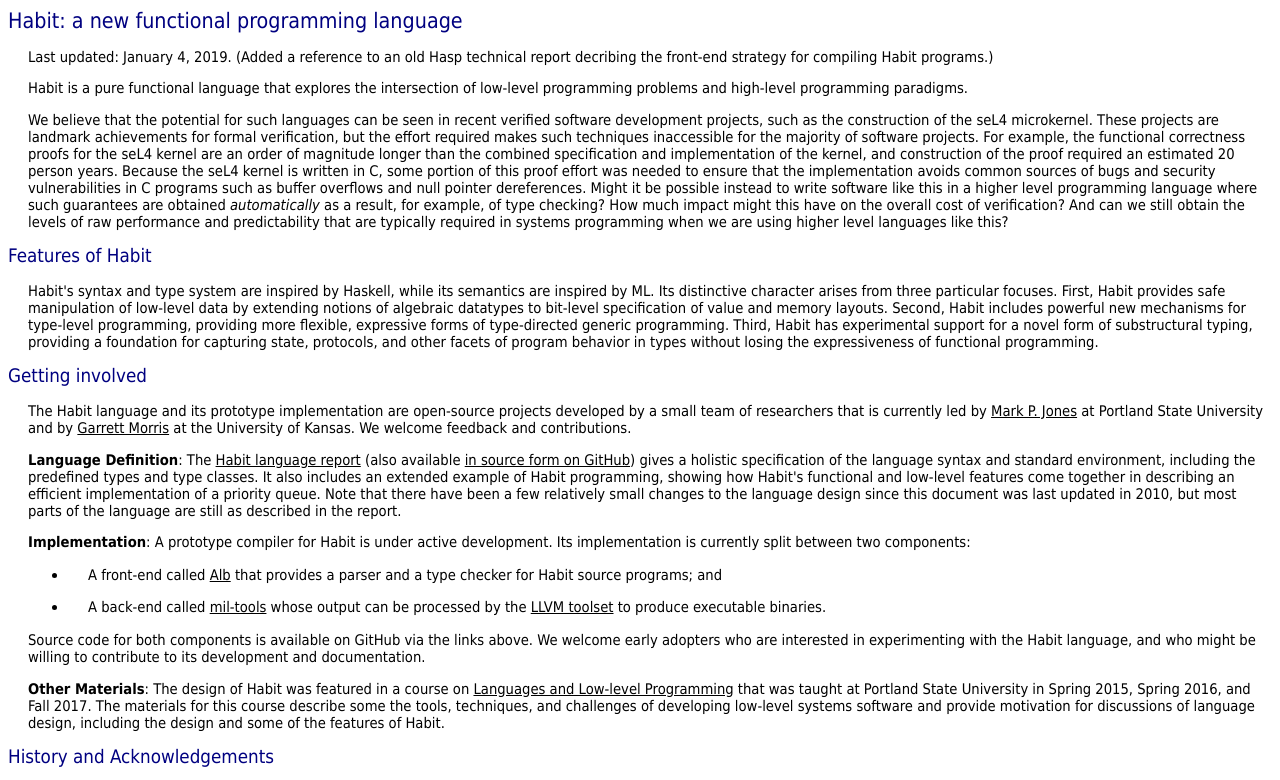
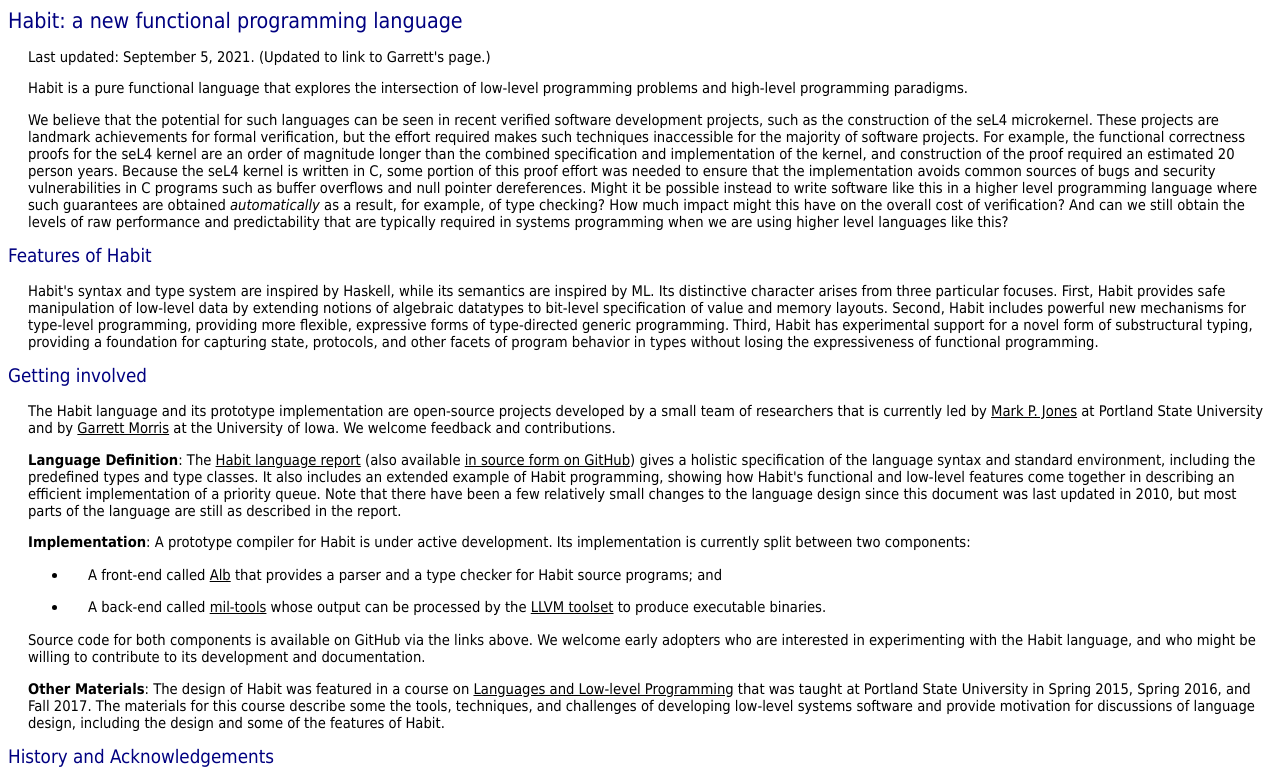
Before and after one commit to habit-lang/habit-lang.github.io, a plain HTML site: page index.html in a window 1280 px wide. Shown: the top 780 px of the page. Drawn offline with Linux system fonts and the light colour scheme.

Commit message:
[trivia] Update Garrett's link to personal site and institution

```diff
--- a/index.html
+++ b/index.html
@@ -113,8 +113,7 @@ function toggleAll() {
 
 <h1>Habit: a new functional programming language</h1>
 <p>
-  Last updated: January 4, 2019.  (Added a reference to an old Hasp technical
-  report decribing the front-end strategy for compiling Habit programs.)
+  Last updated: September 5, 2021.  (Updated to link to Garrett's page.)
 </p>
 
 <p>
@@ -159,8 +158,8 @@ function toggleAll() {
 <p>
   The Habit language and its prototype implementation are open-source projects developed by a small
   team of researchers that is currently led by <a href="https://web.cecs.pdx.edu/~mpj/">Mark P. Jones</a>
-  at Portland State University and by <a href="https://ittc.ku.edu/~garrett/">Garrett Morris</a> at the
-  University of Kansas.  We welcome feedback and contributions.
+  at Portland State University and by <a href="https://homepage.cs.uiowa.edu/~jgmorrs/">Garrett Morris</a> at the
+  University of Iowa.  We welcome feedback and contributions.
 </p>
 
 <p>
```
